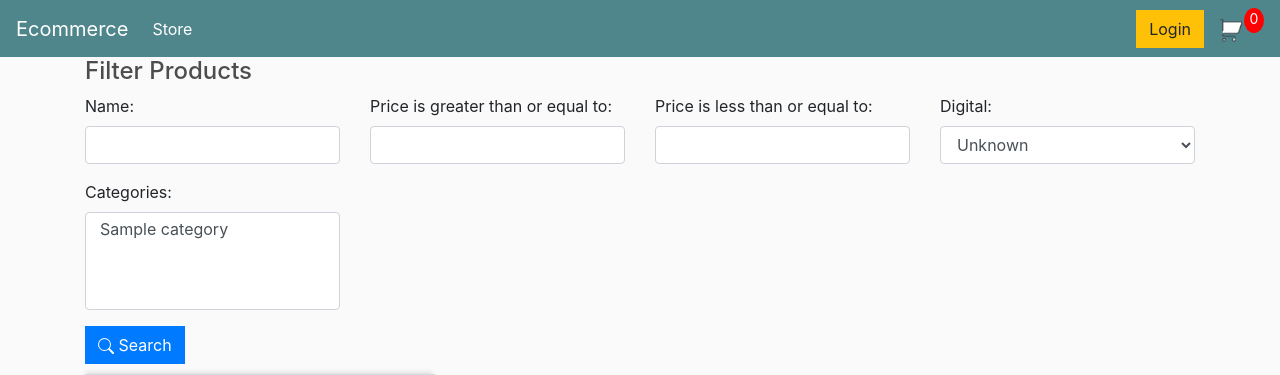
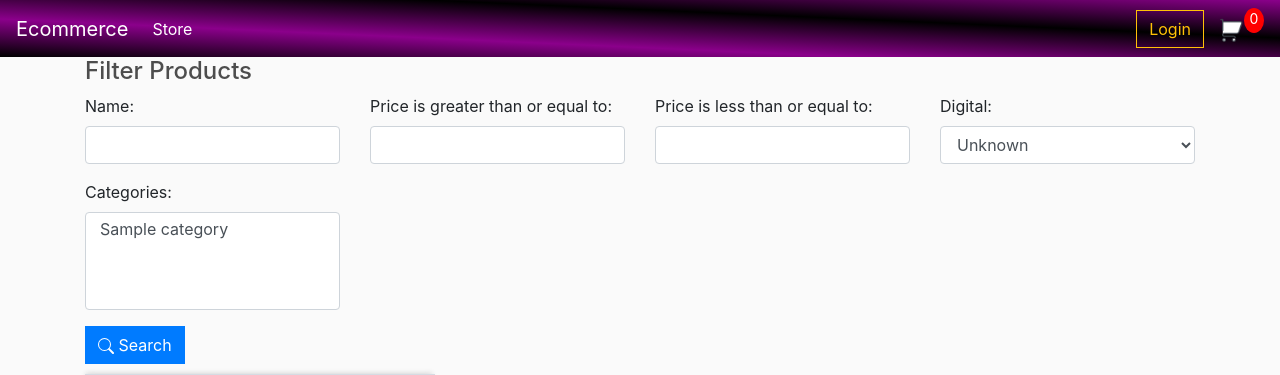
Before and after one commit to Tauhid-UAP/ECommerce, a Django app: page / in a window 1280 px wide. Shown: the top 375 px of the page. Run offline with Django 3.2, Linux system fonts and the light colour scheme; tables that the repository leaves empty hold one stand-in row (values such as "Sample post"); grey boxes marked "Sample" are stand-in pictures; parts of the project's set-up code (start-up, migrations or seed data) failed here and were passed over; some libraries are stand-ins or nearby versions.

Commit message:
Nav bar background color changed to spiraling purple-black.

```diff
--- a/ecommerce/ecommerce/settings.py
+++ b/ecommerce/ecommerce/settings.py
@@ -25,7 +25,10 @@ BASE_DIR = os.path.dirname(os.path.dirname(os.path.abspath(__file__)))
 SECRET_KEY = config('SECRET_KEY')
 
 # SECURITY WARNING: don't run with debug turned on in production!
-DEBUG = config('DEBUG')
+# the environment variable will be returned as a string
+# so compare with the string 'False'
+# to set the boolean equivalent of whatever is .env
+DEBUG = config('DEBUG') != 'False'
 
 # Barikoi api key
 BARIKOI_AUTOCOMPLETE_API_KEY = config('BARIKOI_AUTOCOMPLETE_API_KEY')
--- a/ecommerce/static/css/main.css
+++ b/ecommerce/static/css/main.css
@@ -97,3 +97,29 @@ h1,h2,h3,h4,h5,h6{
 .hidden{
 	display: none!important;
 }
+
+/* my edits */
+
+nav{
+    background: linear-gradient(to bottom left, #8b008b, black, #8b008b, black);
+}
+
+/* for neon light effects */
+
+#btn-login{
+    position: relative;
+    text-align: center;
+    color: #ffffff;
+    border: 2px solid #ffffff;
+    cursor: pointer;
+    border-radius: 100px;
+    transition: 1s;
+}
+
+#btn-login: hover{
+    box-shadow: 0 5px 50px 0 #ffffff inset, 0 5px 50px 0 #ffffff,
+                0 5px 50px 0 #ffffff, 0 5px 50px 0 #ffffff;
+    text-shadow: 0 0 5px #ffffff, 0 0 5px #ffffff;
+}
+
+/* end of neon light effects */
--- a/ecommerce/store/templates/main.html
+++ b/ecommerce/store/templates/main.html
@@ -62,6 +62,8 @@
 </head>
 <body>
 
+<!--    <div style="background-image: url({% static 'images/ecommerce-background-VectorStock.jpg' %});">-->
+
     <nav class="navbar navbar-expand-lg navbar-dark bg-dark">
       <a class="navbar-brand" href="{% url 'store' %}">Ecommerce</a>
       <button class="navbar-toggler" type="button" data-toggle="collapse" data-target="#navbarSupportedContent" aria-controls="navbarSupportedContent" aria-expanded="false" aria-label="Toggle navigation">
@@ -75,13 +77,12 @@
           </li>
         </ul>
 	    <div class="form-inline my-2 my-lg-0">
-	     	<a href="#"class="btn btn-warning">Login</a>
-
+<!--            add id="btn-login" for neon light css effects-->
+            <a href="#" class="btn btn-outline-warning">Login</a>
 	     	<a href="{% url 'cart' %}">
 	    		<img  id="cart-icon" src="{% static 'images/cart.png' %}">
 	    	</a>
 	    	<p id="cart-total">{{total_quantity}}</p>
-
 	    </div>
       </div>
     </nav>
```
Also changed, not shown: ecommerce/static/images/ecommerce-background-VectorStock.jpg (added).
